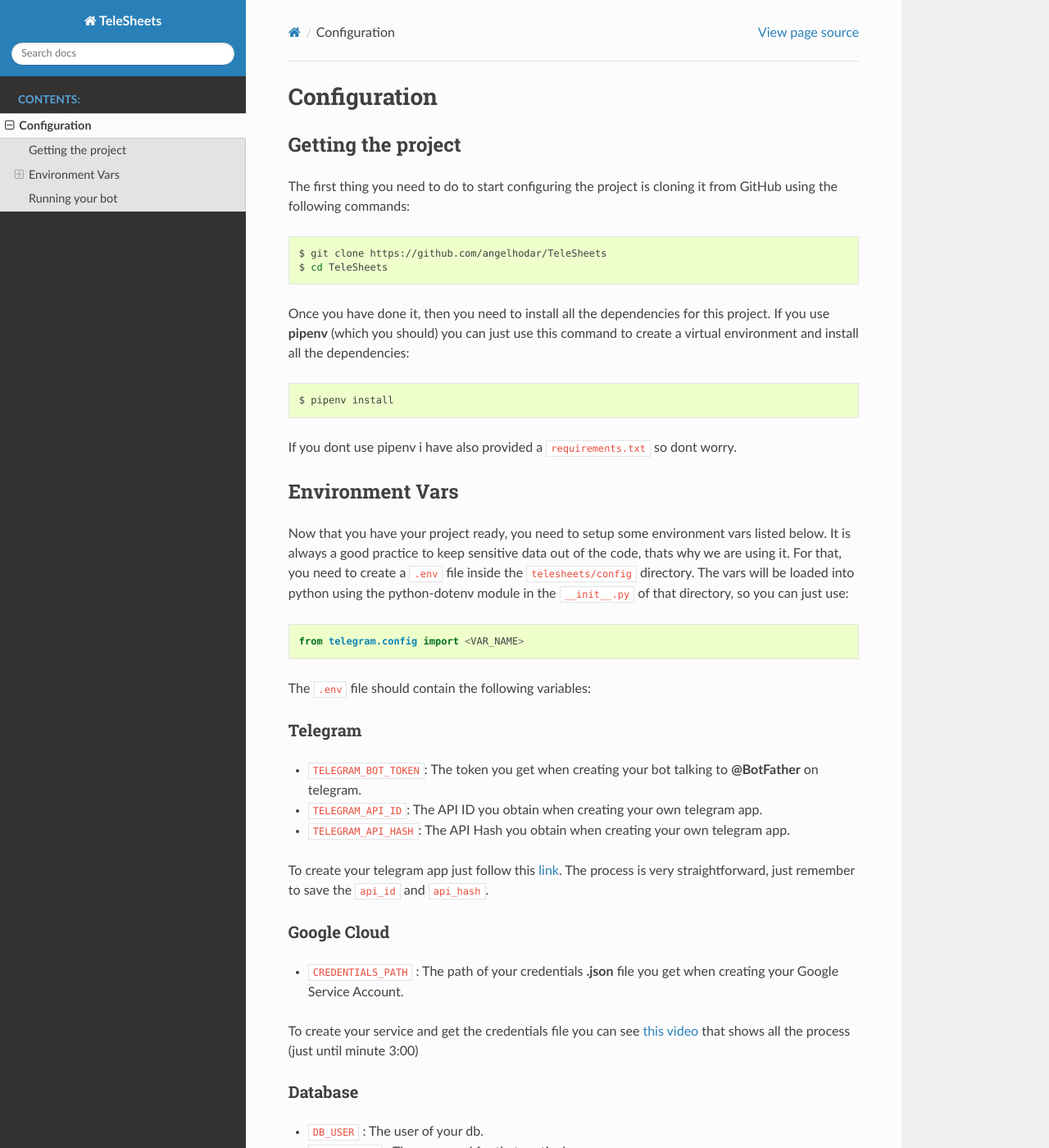
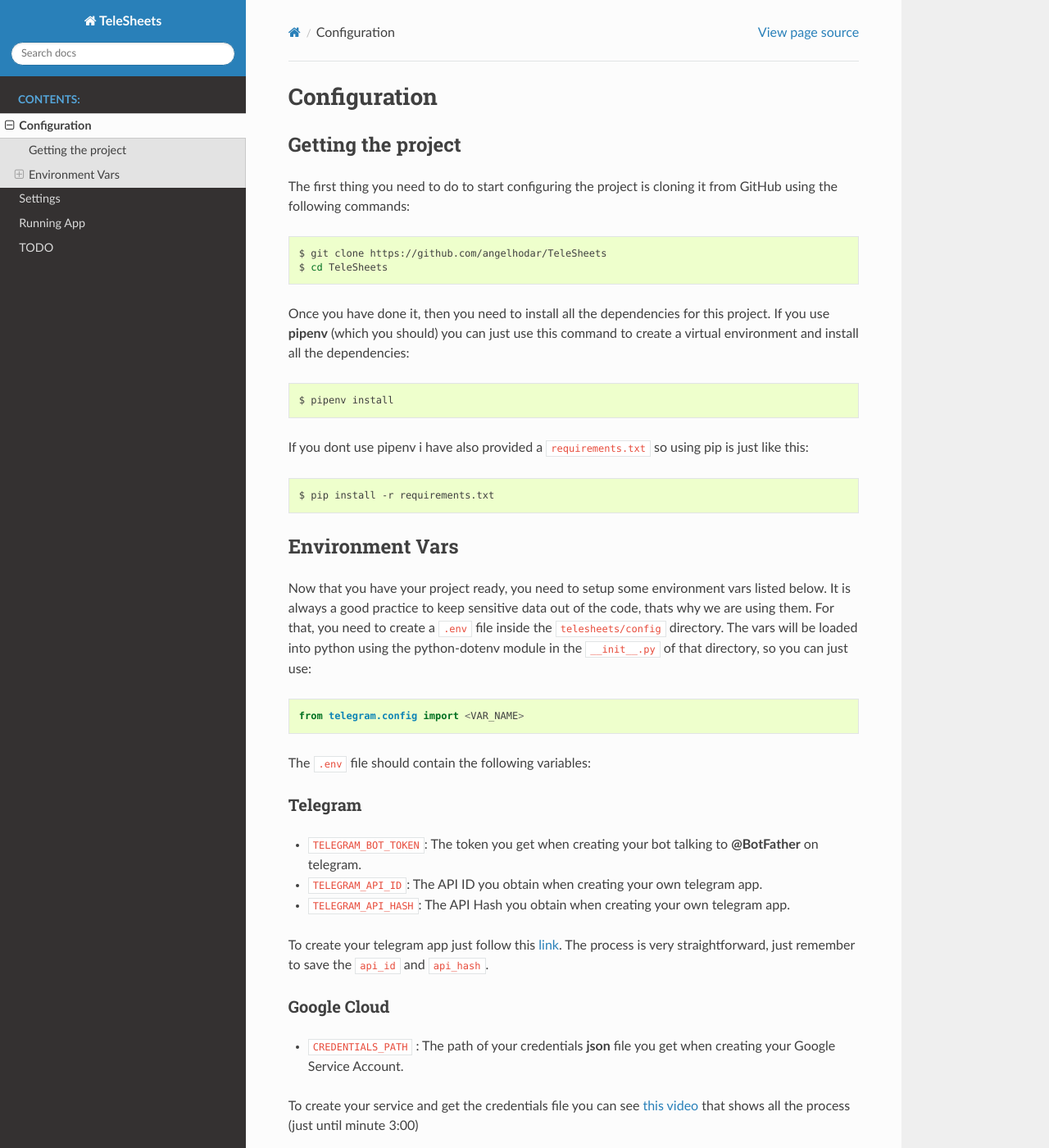
Before and after one commit to angelhodar/TeleSheets, a Sphinx documentation site: the page built from docs/configuration.rst, in a window 1280 px wide and 1400 px high. Shown: the whole window at 82% size. Built offline with Sphinx 7.4.7 and the Read the Docs theme 2.0.0, drawn with Linux system fonts in a browser that asks for light colours; some of the changed text lies outside the part shown.

```diff
--- a/docs/configuration.rst
+++ b/docs/configuration.rst
@@ -19,13 +19,17 @@ you can just use this command to create a virtual environment and install all th
 
     $ pipenv install
 
-If you dont use pipenv i have also provided a ``requirements.txt`` so dont worry.
+If you dont use pipenv i have also provided a ``requirements.txt`` so using pip is just like this:
+
+.. code-block:: bash
+
+    $ pip install -r requirements.txt
 
 Environment Vars
 ----------------
 
 Now that you have your project ready, you need to setup some environment vars listed below.
-It is always a good practice to keep sensitive data out of the code, thats why we are using it.
+It is always a good practice to keep sensitive data out of the code, thats why we are using them.
 For that, you need to create a ``.env`` file inside the ``telesheets/config`` directory. The vars will
 be loaded into python using the python-dotenv module in the ``__init__.py`` of that directory, so you can
 just use:
@@ -49,7 +53,7 @@ remember to save the ``api_id`` and ``api_hash``.
 Google Cloud
 """"""""""""
 
-* ``CREDENTIALS_PATH`` : The path of your credentials **.json** file you get when creating your Google Service Account.
+* ``CREDENTIALS_PATH`` : The path of your credentials **json** file you get when creating your Google Service Account.
 
 To create your service and get the credentials file you can see `this video <https://www.youtube.com/watch?v=cnPlKLEGR7E/>`_
 that shows all the process (just until minute 3:00)
@@ -94,9 +98,3 @@ You can check if its running with the following command:
 
 There is another option if you want to avoid installing anything on your computer, which is signing up on the cloud service
 `MongoDB Atlas <https://www.mongodb.com/cloud/atlas>`_, which gives you a 512MB free cluster! (its something).
-
-
-Running your bot
-----------------
-
-To run the bot you just have to run the ``bot.py`` module (no arguments required). If you want to stop it just press Ctrl + C.
--- a/docs/index.rst
+++ b/docs/index.rst
@@ -26,3 +26,6 @@ Features
    :caption: Contents:
 
    configuration.rst
+   settings.rst
+   running.rst
+   todo.rst
--- /dev/null
+++ b/docs/todo.rst
@@ -0,0 +1,6 @@
+TODO
+====
+
+* Explain how to create new commands.
+* Explain project structure.
+* Add pyrogram documentation link.
```
Also changed, not shown: docs/running.rst (added, +19 -0 lines), docs/settings.rst (added, +72 -0 lines), 1 other file.
